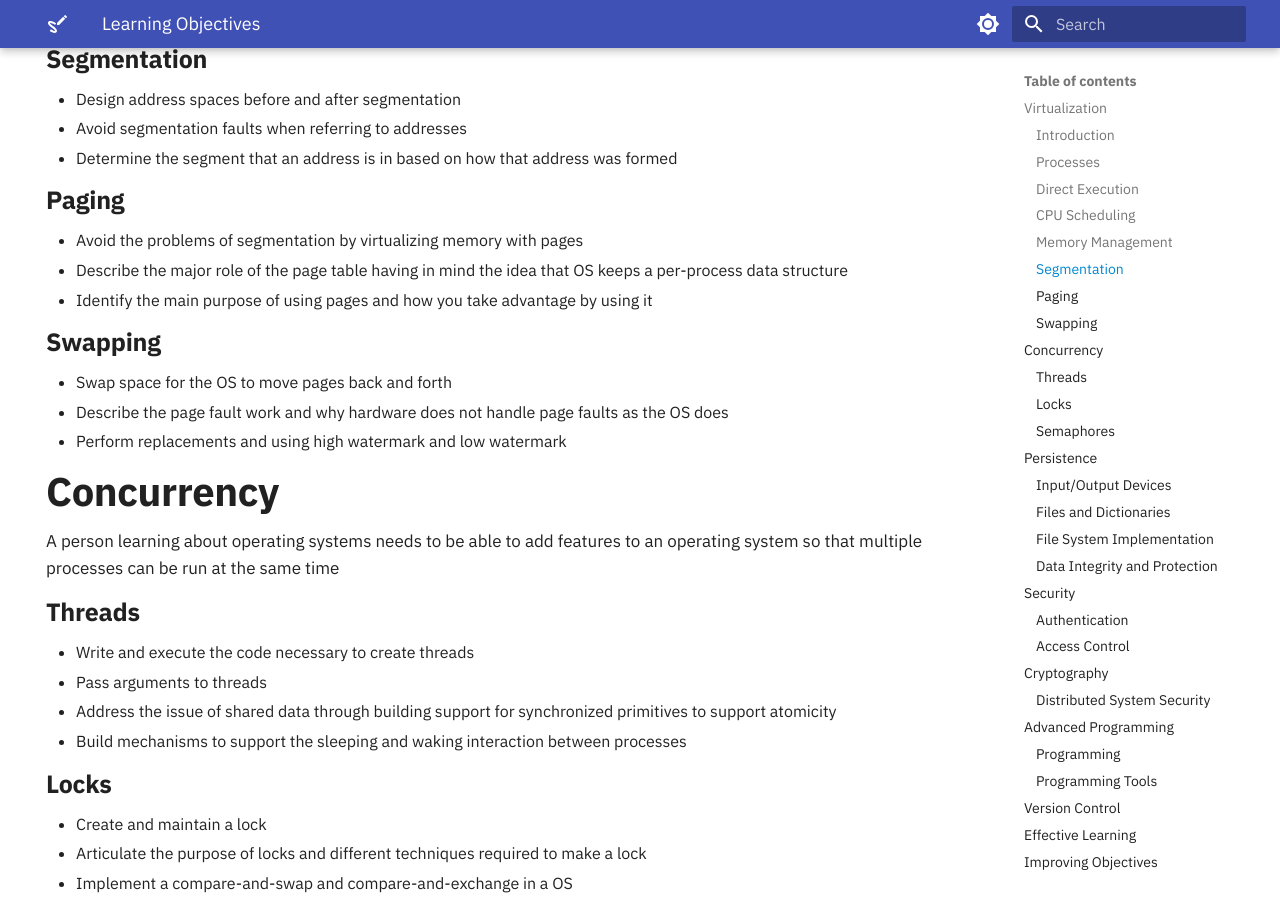
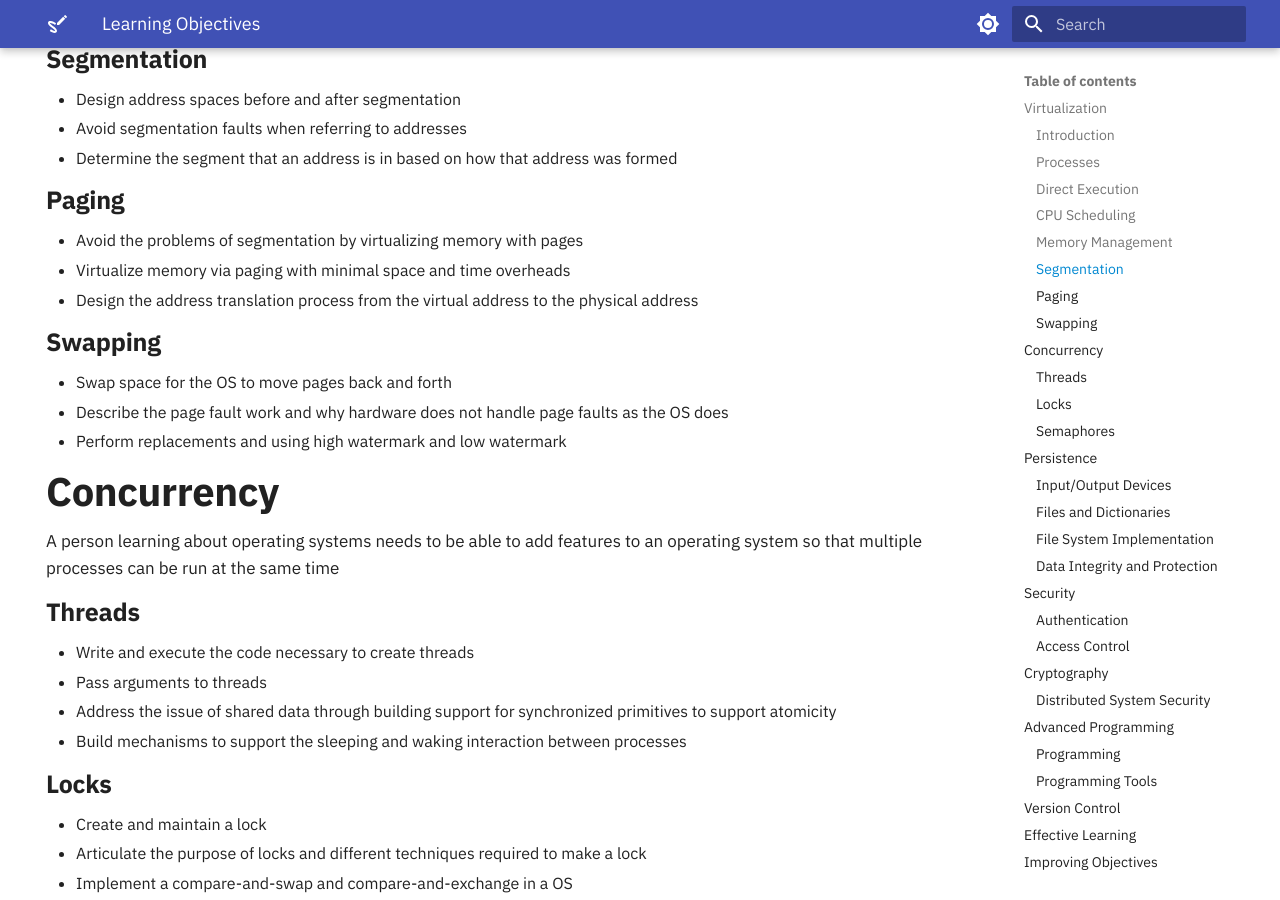
Before and after one commit to OS-Sketch/www.os-sketch.com, an MkDocs documentation site: the page built from docs/operating-systems/learning-objectives.md, in a window 1280 px wide and 900 px high, scrolled down 1067 px. Built offline with MkDocs 1.6.1 and Material for MkDocs 9.7.7, drawn with Linux system fonts in a browser that asks for light colours.

Commit message:
docs: Revise Paging

```diff
--- a/docs/operating-systems/learning-objectives.md
+++ b/docs/operating-systems/learning-objectives.md
@@ -68,8 +68,8 @@ A person learning about operating systems needs to be able to know that *virtual
 ### Paging
 
 - Avoid the problems of segmentation by virtualizing memory with pages
-- Describe the major role of the page table having in mind the idea that OS keeps a per-process data structure
-- Identify the main purpose of using pages and how you take advantage by using it
+- Virtualize memory via paging with minimal space and time overheads
+- Design the address translation process from the virtual address to the physical address
 
 ### Swapping
 
```
